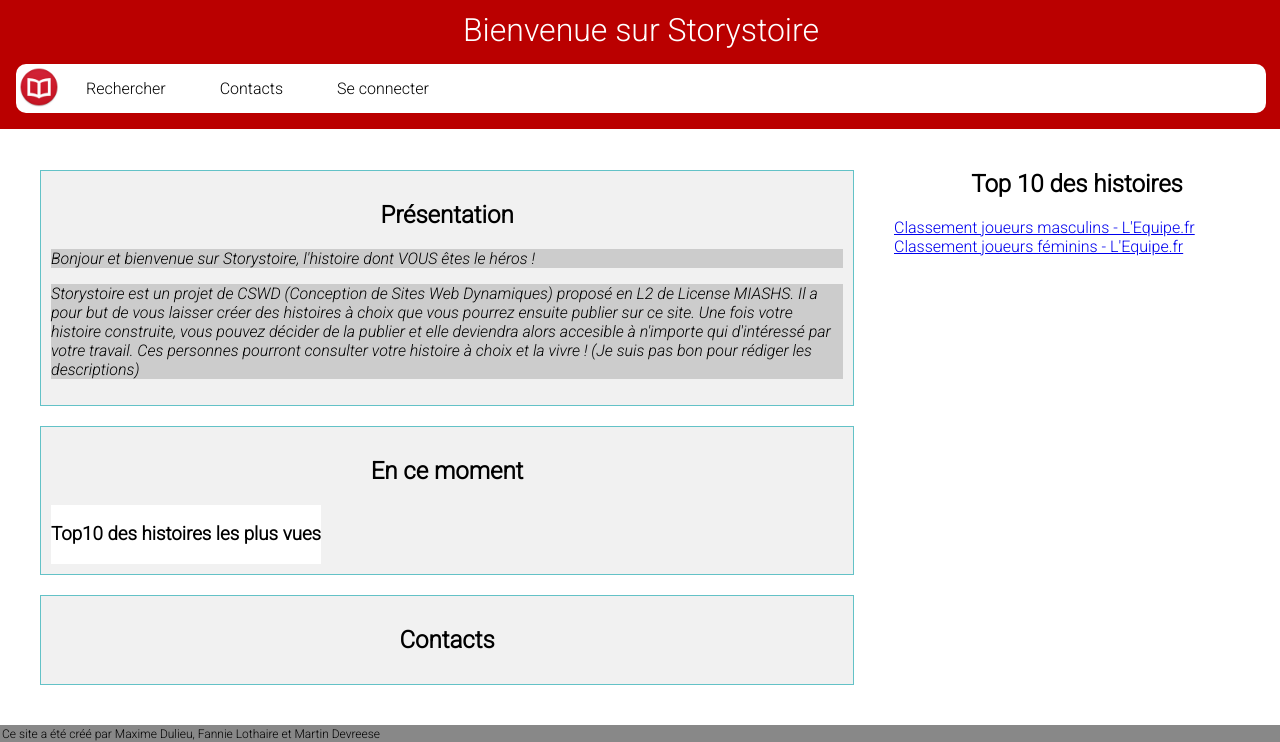
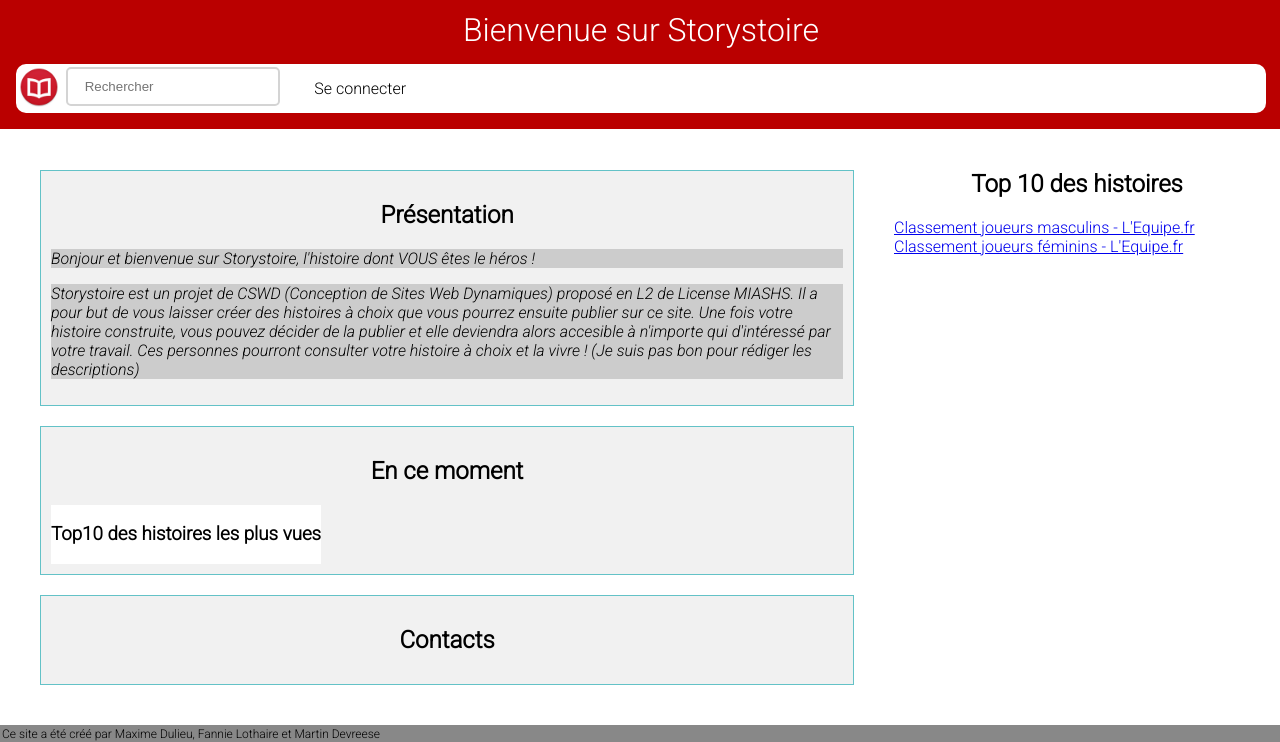
Before and after one commit to Staphir/-MIASHS-ProjetS4, a PHP site: page / in a window 1280 px wide. Shown: the top 742 px of the page. Run offline with PHP 8.4, Linux system fonts and the light colour scheme.

Commit message:
visual improvments

```diff
--- a/Projet CSWD/css/style.css
+++ b/Projet CSWD/css/style.css
@@ -4,6 +4,7 @@
     --header-color:rgb(186, 0, 0);
     /*--accent-color: ;
     --bg-color: ;*/
+    --nav-search-accent: rgba(194, 3, 3, 0.815);
     --nav-but-bg: rgb(255, 255, 255);
     --nav-but-hover: rgba(238, 238, 238, 0.857);
     --nav-but-hover-fg: rgb(0, 0, 0);
@@ -138,31 +139,6 @@ input[type=submit]:hover {
     background-color: #45a049;
 }
 
-div form {
-    margin: auto;
-    border-radius: 10px;
-    background-color: #f2f2f2;
-    padding: 20px;
-    width: 50%;
-}
-
-form h1 {
-    margin:0;
-    color: #45a049;
-    margin-bottom: 10px;
-}
-
-
-
-
-
-
-
-
-
-
-
-
 .loremipsum {
     font-style:italic;
     text-align:left;
@@ -276,3 +252,14 @@ a:active {color:lime; background-color:#ff0000} */
 .dropdown:hover .dropdown-content {
     display: block;
 }
+
+input[type="search"] {
+    border: 2px solid rgb(212, 212, 212);
+    border-radius: 5px;
+    padding: .75em 1.25em;
+    margin: 0px 7px 0px 7px; /*H D B G*/
+}
+
+input[type="search"]:focus {
+    border: 2px solid var(--header-color);
+}
--- a/Projet CSWD/index.php
+++ b/Projet CSWD/index.php
@@ -17,12 +17,11 @@
                 <ul class="menu">
                     <li><img id="mainicon" src="images/icon.png"
                     width=40 height=40></li>
-
-                    <li class="menuitem"><a href="#">Rechercher</a></li>
-                    <li class="menuitem"><a href="#">Contacts</a></li>
-
+                    <form action="search.php">
+                        <li class="menuitem"><input type="search" name="search" placeholder="Rechercher"></li>
+                    </form>
+                    <!-- <li class="menuitem"><a href="#">Contacts</a></li> -->
                     <?php
-
                     if(!isset($_SESSION['login_user'])){
                         echo "<li class='menuitem'><a href='user_handling/login.php'>Se connecter</a></li>";
                     } else { ?>
@@ -34,11 +33,8 @@
                                 <a href="user_handling/logout.php">Se déconnecter</a>
                             </div>
                         </div>
-
                     </li>
                     <?php } ?>
-
-
                 </ul>
             </nav>
         </div>
```
Also changed, not shown: Projet CSWD/images/search_icon.png (added).
